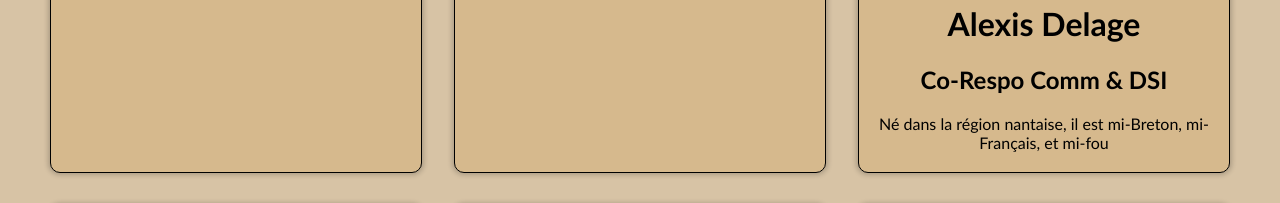
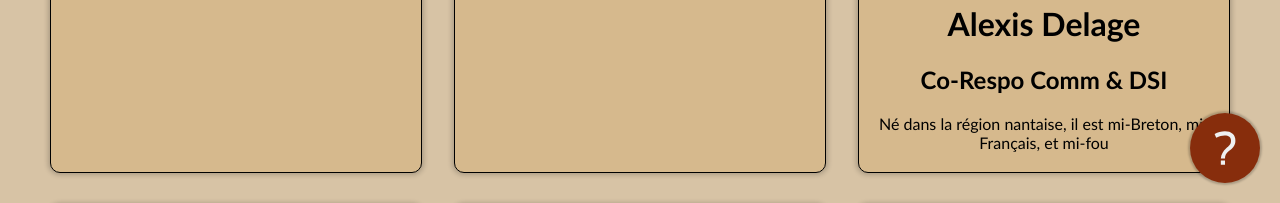
Before and after one commit to hydrielax/cerflock, a PHP site: page /membres.html in a window 1280 px wide. Shown: the part 597-800 px from the top of the page. Run offline with PHP 8.4, Linux system fonts and the light colour scheme.

Commit message:
buttonEnigma

```diff
--- a/css/style.css
+++ b/css/style.css
@@ -21,6 +21,32 @@ nav {
 ::selection {
 	background-color: #872d0c;
 	color: #f2f2f2;
+}
+
+#boutonEnigme {
+	bottom: 20px;
+	right: 20px;
+	position: fixed;
+	z-index: 2;
+	background-color: #872d0c;
+	width: 70px;
+	height: 70px;
+	border-radius: 200px;
+	display: flex;
+	justify-content: center;
+	align-items: center;
+	box-shadow: 0 0 2px 2px rgba(0, 0, 0, 0.2);
+	transition: all 0.2s ease;
+}
+
+#boutonEnigme:hover {
+	box-shadow: 0 0 5px 3px rgba(0, 0, 0, 0.3);
+	background-color: #99330e;
+}
+
+#boutonEnigme img {
+	width: 50px;
+	margin: auto;
 }
 
 
--- a/membres.html
+++ b/membres.html
@@ -56,6 +56,7 @@
 		</nav>
 	</header>
 
+	<a href="javascript:void(0);" id=boutonEnigme onclick="showEnigme()"><img src="data/question.svg"></a>
 
 	<main>
 		<h1>Membres</h1>
```
